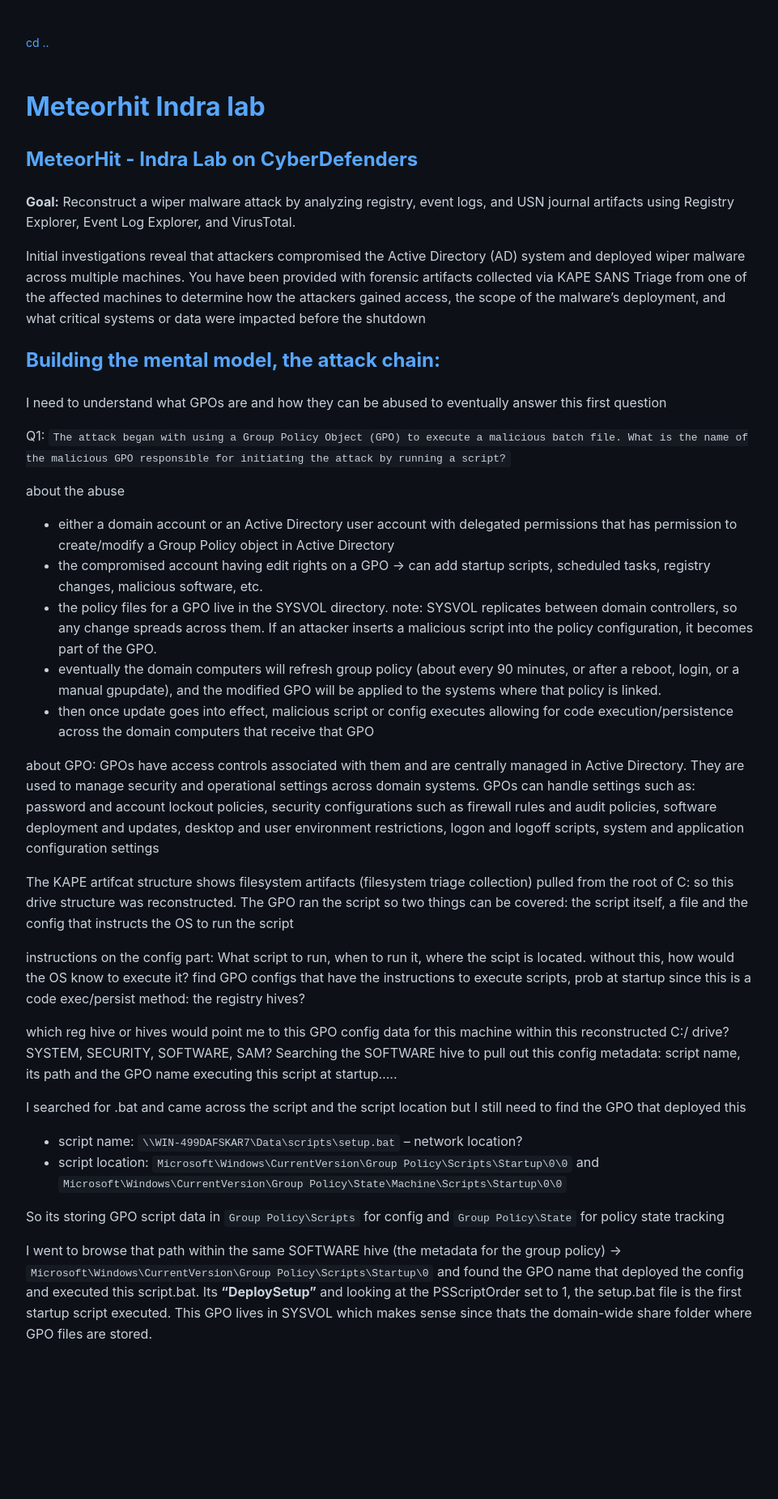
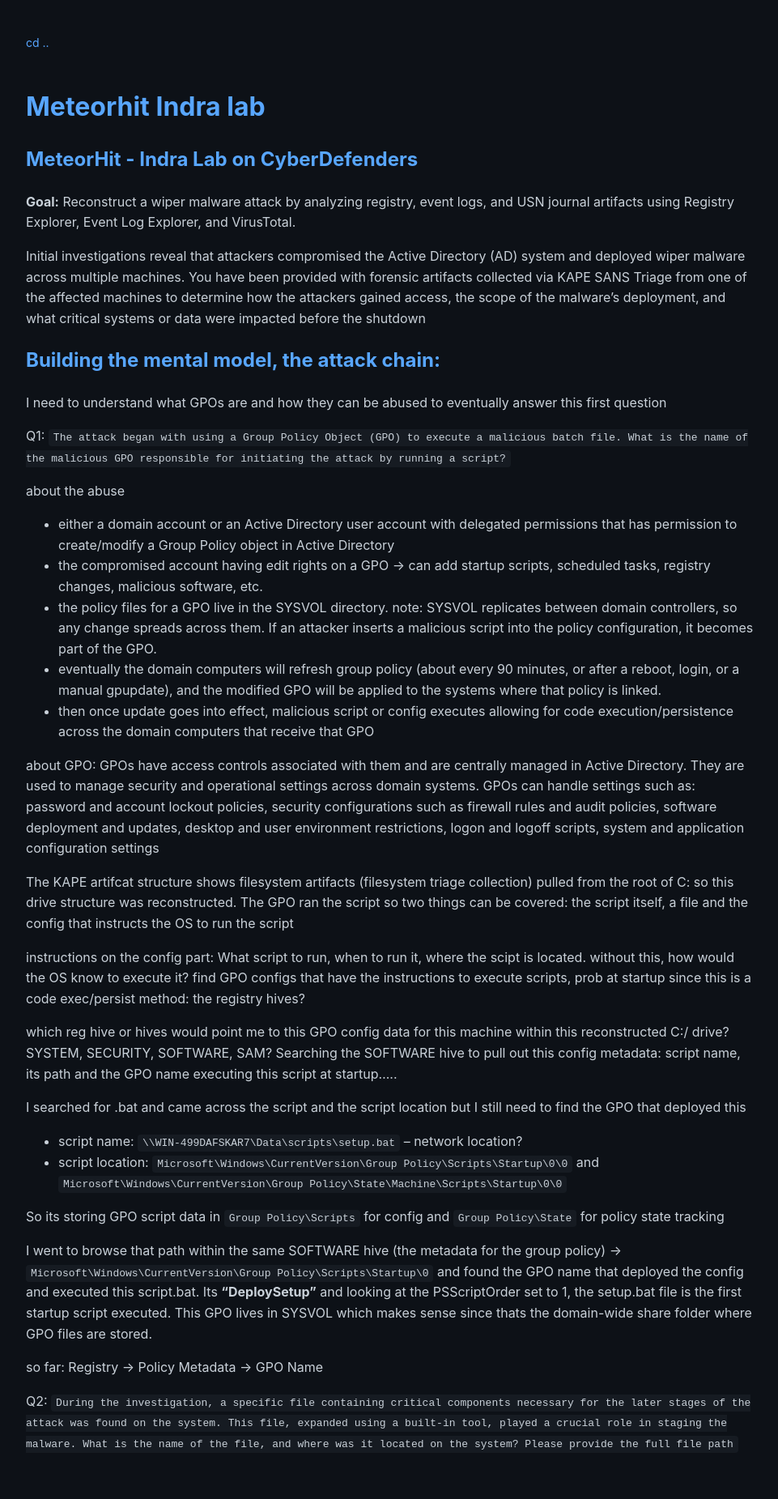
Before and after one commit to soreRum/soreRum.github.io, a Jekyll site: the page built from _posts/2026-03-5-MeteorHit-Indra Lab.md, in a window 1280 px wide. Shown: the whole page at 81% size, without its empty margins (158-1119 px from the left). Built offline with Jekyll 4.4.1, drawn with Linux system fonts in a browser that asks for light colours; our own code applies the rules of GitHub Pages for plain Markdown files; before the commit the page ends 1716 px from its top, so only the background shows below that.

Commit message:
Update 2026-03-5-MeteorHit-Indra Lab.md

```diff
--- a/_posts/2026-03-5-MeteorHit-Indra Lab.md
+++ b/_posts/2026-03-5-MeteorHit-Indra Lab.md
@@ -36,3 +36,7 @@
 
 I went to browse that path within the same SOFTWARE hive (the metadata for the group policy) -> `Microsoft\Windows\CurrentVersion\Group Policy\Scripts\Startup\0`
 and found the GPO name that deployed the config and executed this script.bat. Its **"DeploySetup"** and looking at the PSScriptOrder set to 1, the setup.bat file is the first startup script executed. This GPO lives in SYSVOL which makes sense since thats the domain-wide share folder where GPO files are stored.
+
+so far: Registry → Policy Metadata → GPO Name
+
+Q2: `During the investigation, a specific file containing critical components necessary for the later stages of the attack was found on the system. This file, expanded using a built-in tool, played a crucial role in staging the malware. What is the name of the file, and where was it located on the system? Please provide the full file path`
```
